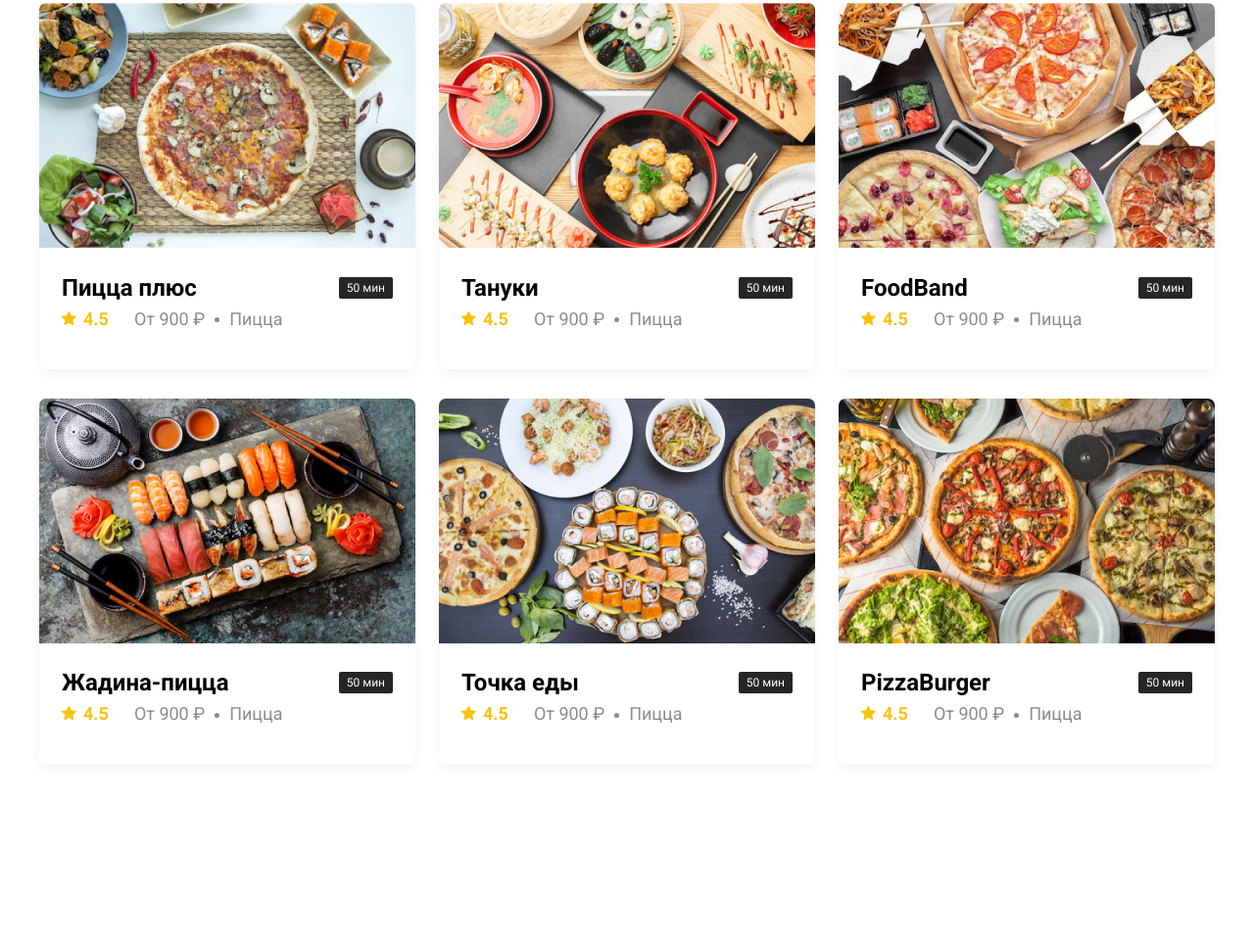
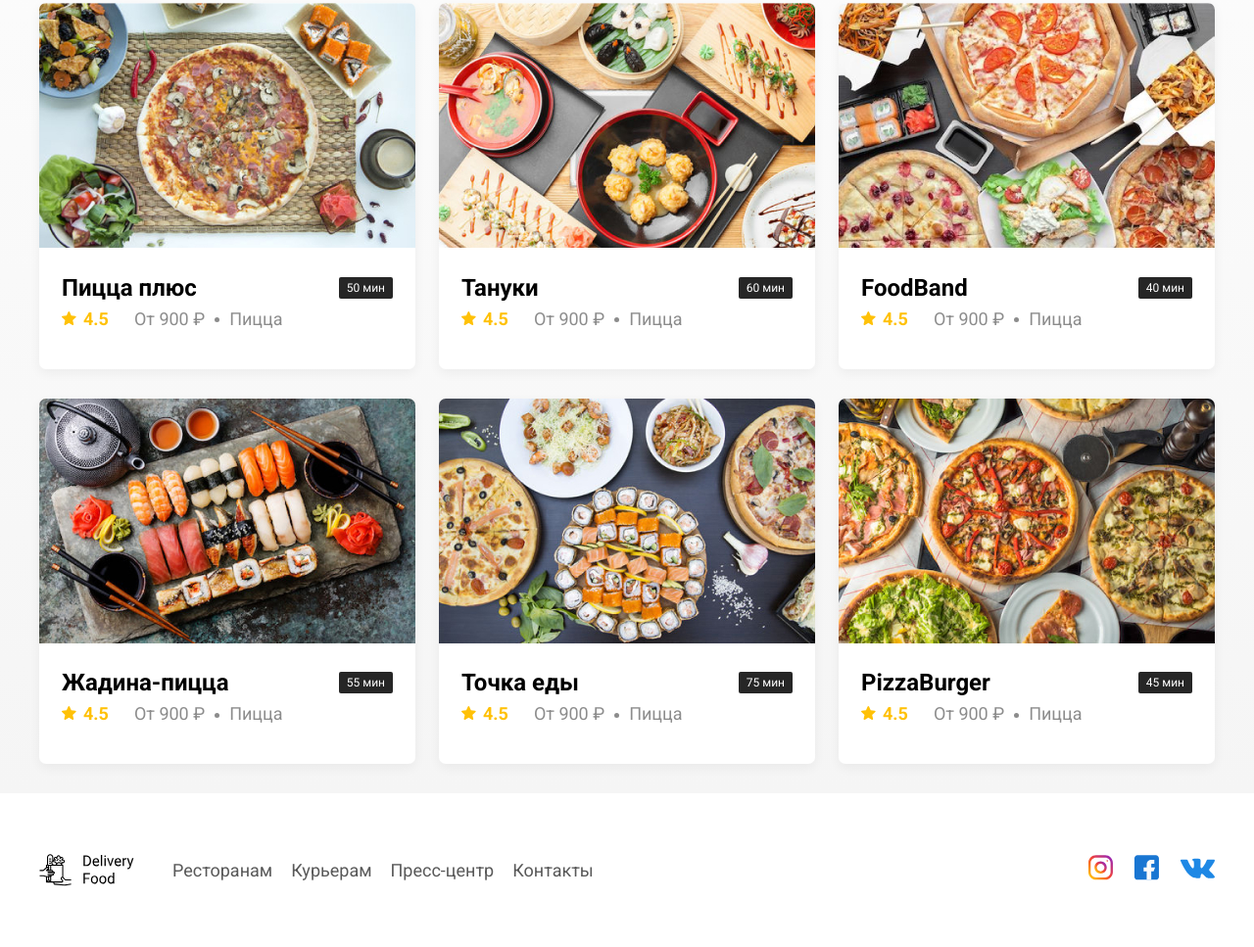
Before and after one commit to Mokkento12/Delivery-Food, a plain HTML site: page index.html in a window 1280 px wide. Shown: the part 653-1620 px from the top of the page at 98% size. Before the commit the page ends 1463 px from the top, so only its background shows below. Drawn offline with Linux system fonts and the light colour scheme.

Commit message:
create: footer

```diff
--- a/css/style.css
+++ b/css/style.css
@@ -1,6 +1,7 @@
 * {
   box-sizing: border-box;
 }
+
 body {
   font-family: "Roboto", sans-serif;
   padding-top: 44px;
@@ -34,14 +35,17 @@ body {
   width: 690px;
   background-image: url(../img/home.svg);
 }
+
 .input-search {
   width: 300px;
   background-image: url(../img/search.svg);
 }
+
 .buttons {
   display: flex;
   align-items: center;
 }
+
 .button {
   display: flex;
   align-items: center;
@@ -69,8 +73,7 @@ body {
 .promo {
   box-shadow: 0px 7px 12px rgba(158, 158, 163, 0.1);
   border-radius: 10px;
-  background: #fff1b8 url(../img/promo-image.png) no-repeat top -100px right -247px /
-    924px;
+  background: #fff1b8 url(../img/promo-image.png) no-repeat top -100px right -247px / 924px;
   padding: 68px 70px;
   margin-bottom: 56px;
 }
@@ -82,6 +85,7 @@ body {
   font-weight: 700;
   line-height: normal;
 }
+
 .promo-text {
   max-width: 500px;
   color: #302c34;
@@ -91,12 +95,19 @@ body {
   line-height: normal;
 }
 
+.main {
+  background: linear-gradient(180deg,
+      rgba(245, 245, 245, 0) 1.04%,
+      #f5f5f5 100%);
+}
+
 .section-heading {
   display: flex;
   align-items: center;
   justify-content: space-between;
   margin-bottom: 44px;
 }
+
 .section-title {
   color: #000;
   font-size: 36px;
@@ -105,12 +116,14 @@ body {
   line-height: normal;
   margin: 0;
 }
+
 .cards {
   display: flex;
   flex-wrap: wrap;
   align-items: flex-start;
   justify-content: space-between;
 }
+
 .card {
   border-radius: 7px;
   background: #fff;
@@ -118,11 +131,13 @@ body {
   overflow: hidden;
   margin-bottom: 30px;
 }
+
 .card-image {
   width: 384px;
   height: 250px;
   object-fit: cover;
 }
+
 .card-text {
   padding: 20px 23px 35px;
 }
@@ -193,3 +208,41 @@ body {
 .rating-star {
   margin-right: 7px;
 }
+
+.footer {
+  padding: 60px 0;
+}
+
+.footer-block {
+  display: flex;
+  align-items: center;
+  justify-content: space-between;
+}
+
+.footer-nav {
+  margin-left: 35px;
+  margin-right: auto;
+}
+
+.footer-link {
+  display: inline-block;
+  color: #595959;
+  text-decoration: none;
+  font-size: 18px;
+  font-style: normal;
+  font-weight: 400;
+  line-height: normal;
+}
+
+.footer-link:not(:last-child) {
+  margin-right: 15px;
+}
+
+.social-links {
+  display: flex;
+  align-items: center;
+}
+
+.social-link:not(:last-child) {
+  margin-right: 21px;
+}
--- a/index.html
+++ b/index.html
@@ -31,10 +31,16 @@
                 </button>
             </div>
         </header>
+    </div>
+    <!-- container -->
+    <main class="main">
+        <div class="container">
             <!-- PROMO -->
             <section class="promo">
-            <h1 class="promo-title">Онлайн-сервис <br>доставки еды на дом</h1>
-            <p class="promo-text">Блюда из любимого ресторана привезет курьер в
+                <h1 class="promo-title">Онлайн-сервис <br>доставки еды на дом
+                </h1>
+                <p class="promo-text">Блюда из любимого ресторана привезет
+                    курьер в
                     перчатках,
                     маске и с антисептиком</p>
             </section>
@@ -59,7 +65,8 @@
                             <!-- /.card-heading -->
                             <div class="card-info">
                                 <div class="rating"> <img src="img/rating.svg"
-                                    alt="rating" class="rating-star">4.5</div>
+                                        alt="rating" class="rating-star">4.5
+                                </div>
                                 <div class="price">От 900 ₽</div>
                                 <div class="category">Пицца</div>
                             </div>
@@ -68,16 +75,18 @@
                     </div>
                     <!-- /.card -->
                     <div class="card">
-                    <img src="img/image-2.jpg" alt="image" class="card-image">
+                        <img src="img/image-2.jpg" alt="image"
+                            class="card-image">
                         <div class="card-text">
                             <div class="card-heading">
                                 <h3 class="card-title">Тануки</h3>
-                            <span class="card-tag tag">50 мин</span>
+                                <span class="card-tag tag">60 мин</span>
                             </div>
                             <!-- /.card-heading -->
                             <div class="card-info">
                                 <div class="rating"> <img src="img/rating.svg"
-                                    alt="rating" class="rating-star">4.5</div>
+                                        alt="rating" class="rating-star">4.5
+                                </div>
                                 <div class="price">От 900 ₽</div>
                                 <div class="category">Пицца</div>
                             </div>
@@ -86,16 +95,18 @@
                     </div>
                     <!-- /.card -->
                     <div class="card">
-                    <img src="img/image-3.jpg" alt="image" class="card-image">
+                        <img src="img/image-3.jpg" alt="image"
+                            class="card-image">
                         <div class="card-text">
                             <div class="card-heading">
                                 <h3 class="card-title">FoodBand</h3>
-                            <span class="card-tag tag">50 мин</span>
+                                <span class="card-tag tag">40 мин</span>
                             </div>
                             <!-- /.card-heading -->
                             <div class="card-info">
                                 <div class="rating"> <img src="img/rating.svg"
-                                    alt="rating" class="rating-star">4.5</div>
+                                        alt="rating" class="rating-star">4.5
+                                </div>
                                 <div class="price">От 900 ₽</div>
                                 <div class="category">Пицца</div>
                             </div>
@@ -104,16 +115,18 @@
                     </div>
                     <!-- /.card -->
                     <div class="card">
-                    <img src="img/image-4.jpg" alt="image" class="card-image">
+                        <img src="img/image-4.jpg" alt="image"
+                            class="card-image">
                         <div class="card-text">
                             <div class="card-heading">
                                 <h3 class="card-title">Жадина-пицца</h3>
-                            <span class="card-tag tag">50 мин</span>
+                                <span class="card-tag tag">55 мин</span>
                             </div>
                             <!-- /.card-heading -->
                             <div class="card-info">
                                 <div class="rating"> <img src="img/rating.svg"
-                                    alt="rating" class="rating-star">4.5</div>
+                                        alt="rating" class="rating-star">4.5
+                                </div>
                                 <div class="price">От 900 ₽</div>
                                 <div class="category">Пицца</div>
                             </div>
@@ -122,16 +135,18 @@
                     </div>
                     <!-- /.card -->
                     <div class="card">
-                    <img src="img/image-5.jpg" alt="image" class="card-image">
+                        <img src="img/image-5.jpg" alt="image"
+                            class="card-image">
                         <div class="card-text">
                             <div class="card-heading">
                                 <h3 class="card-title">Точка еды</h3>
-                            <span class="card-tag tag">50 мин</span>
+                                <span class="card-tag tag">75 мин</span>
                             </div>
                             <!-- /.card-heading -->
                             <div class="card-info">
                                 <div class="rating"> <img src="img/rating.svg"
-                                    alt="rating" class="rating-star">4.5</div>
+                                        alt="rating" class="rating-star">4.5
+                                </div>
                                 <div class="price">От 900 ₽</div>
                                 <div class="category">Пицца</div>
                             </div>
@@ -140,11 +155,12 @@
                     </div>
                     <!-- /.card -->
                     <div class="card">
-                    <img src="img/image-6.jpg" alt="image" class="card-image">
+                        <img src="img/image-6.jpg" alt="image"
+                            class="card-image">
                         <div class="card-text">
                             <div class="card-heading">
                                 <h3 class="card-title">PizzaBurger</h3>
-                            <span class="card-tag tag">50 мин</span>
+                                <span class="card-tag tag">45 мин</span>
                             </div>
                             <!-- /.card-heading -->
                             <div class="card-info">
@@ -164,6 +180,32 @@
             </section>
             <!-- /.restaurants -->
         </div>
-    <!-- Container -->
+        <!-- container -->
+    </main>
+    <!-- FOOTER -->
+    <footer class="footer">
+        <div class="container">
+            <div class="footer-block">
+                <img src="img/logo.svg" alt="Logo" class="logo footer-logo">
+                <nav class="footer-nav">
+                    <a href="#" class="footer-link">Ресторанам</a>
+                    <a href="#" class="footer-link">Курьерам</a>
+                    <a href="#" class="footer-link">Пресс-центр</a>
+                    <a href="#" class="footer-link">Контакты</a>
+                </nav>
+                <div class="social-links">
+                    <a href="#" class="social-link">
+                        <img src="img/inst.svg" alt="instagram"></a>
+                    <a href="#" class="social-link">
+                        <img src="img/fb.svg" alt="facebook"></a>
+                    <a href="#" class="social-link">
+                        <img src="img/vk.svg" alt="vkontakte"></a>
+                </div>
+                <!-- /.social-links -->
+            </div>
+            <!-- /.footer-block -->
+        </div>
+        <!-- /.container -->
+    </footer>
 </body>
 </html>
```
Also changed, not shown: img/fb.svg (added), img/inst.svg (added), img/vk.svg (added). Lines whose indentation alone changed are shown as unchanged.
